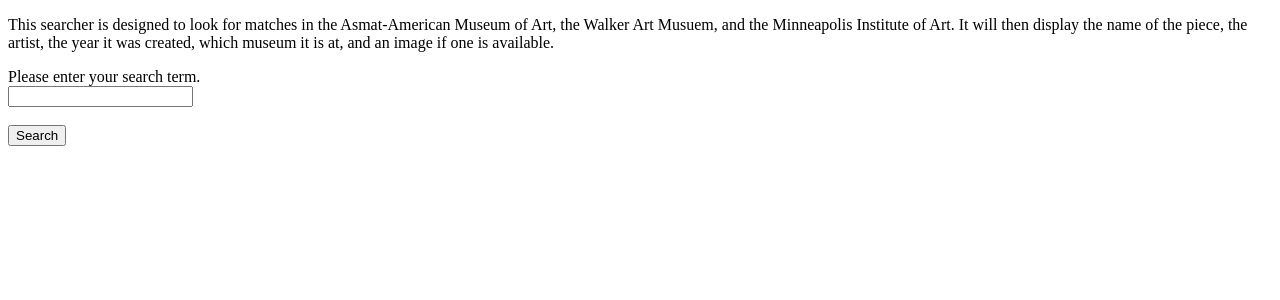
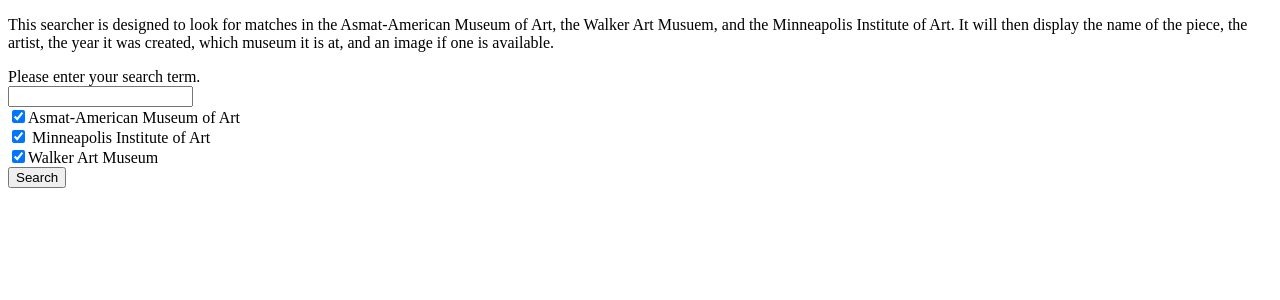
Before and after one commit to kmcclean/ArtSearchWithDjangoWeb, a Django app: page / in a window 1280 px wide. Shown: the top 300 px of the page. Run offline with Django 3.2, Linux system fonts and the light colour scheme.

Commit message:
Added checkboxes

```diff
--- a/artsearcher/artsearchmain.py
+++ b/artsearcher/artsearchmain.py
@@ -50,12 +50,11 @@ class ArtSearcher:
 
     # This creates an art object for the American Museum of Asmat Art.
     def create_amaa_object(self, seach_term):
-
         titles = []
         artist_possibles_list = []
         image_link = []
         artist_list = []
-        amaa_results = []
+
 
         # This is the base search url for the American Museum of Asmat Art searh
         soup_url = "http://artsatust.museumssites.com/collections/search-the-collections/search/search:" + seach_term
--- a/artsearchsiteapp/templates/artsearchsiteapp/main.html
+++ b/artsearchsiteapp/templates/artsearchsiteapp/main.html
@@ -1,5 +1,5 @@
 <!DOCTYPE html>
-<html lang="en">
+<html lang="en" xmlns="http://www.w3.org/1999/html">
 <head>
     <meta charset="UTF-8">
     <title>Art Searcher</title>
@@ -14,6 +14,11 @@
         <br>
         <input id="search_term" type="text" name="search_term" >
         <br>
+        <input id="aama_check" type="checkbox" checked><label for="aama_check">Asmat-American Museum of Art</label>
+        <br>
+        <input id="mia_check" type="checkbox" checked><label for="mia_check"> Minneapolis Institute of Art</label>
+        <br>
+        <input id="walker_check" type="checkbox" checked><label for="walker_check">Walker Art Museum</label>
         <br>
         <input type="submit" value="Search">
     </form>
--- a/artsearchsiteapp/views.py
+++ b/artsearchsiteapp/views.py
@@ -5,8 +5,19 @@ from artsearchsiteapp.models import ArtSearch
 # when the user does a search request, this gets the results and sends them to be rendered.
 def post_results(request):
     search_term = request.GET.get('search_term')
+    amaa_request = request.GET.get('amaa_check')
+    mia_request = request.GET.get('mia_check')
+    walker_request = request.GET.get('walker_check')
+
+    print(amaa_request)
+    print(mia_request)
+    print(walker_request)
+    print(search_term)
+
     art_search = ArtSearch()
     search_results = art_search.get_art(search_term)
+
+
     return render(request, 'artsearchsiteapp/results.html', {'art_list' : search_results})
 
 # shos the main page.
```
